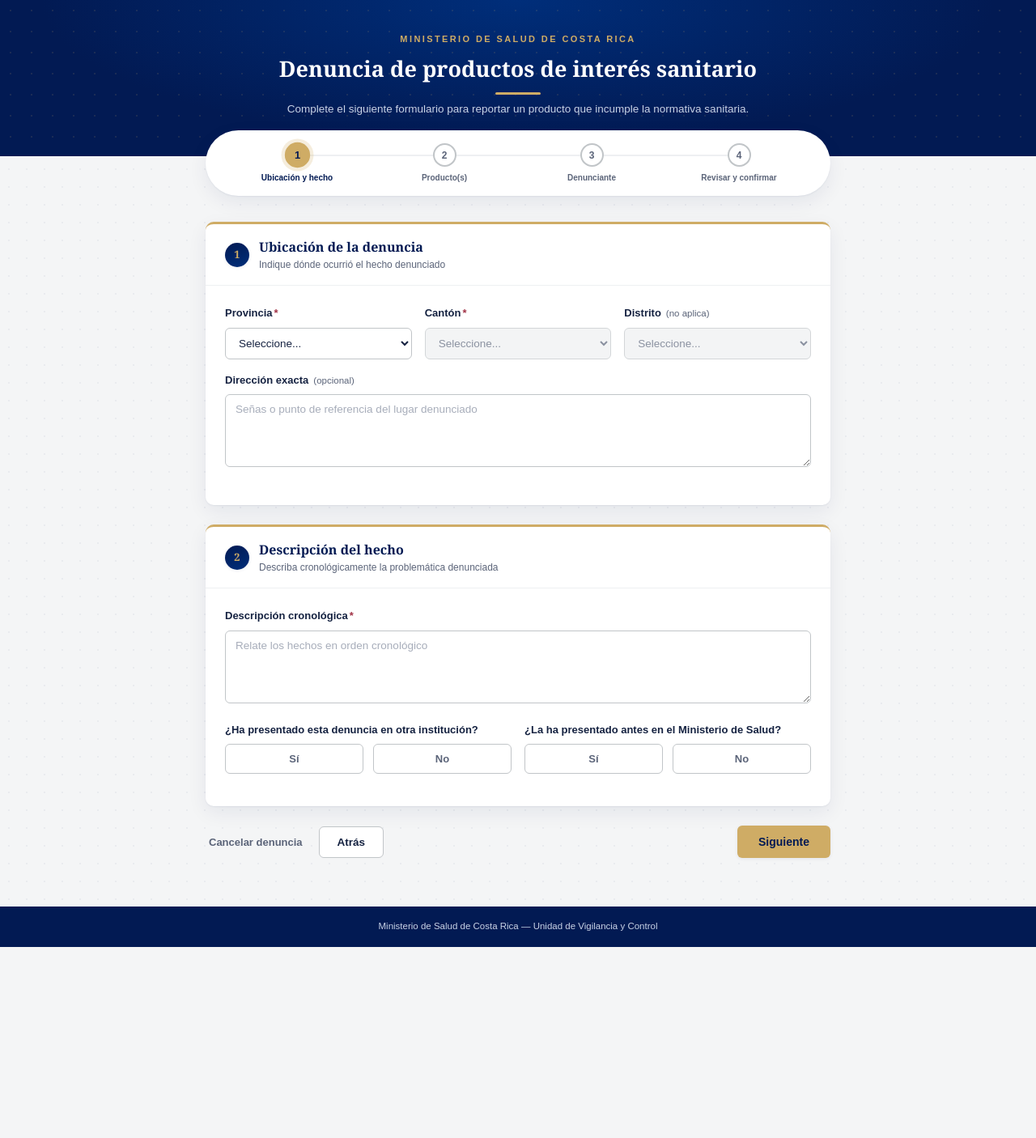
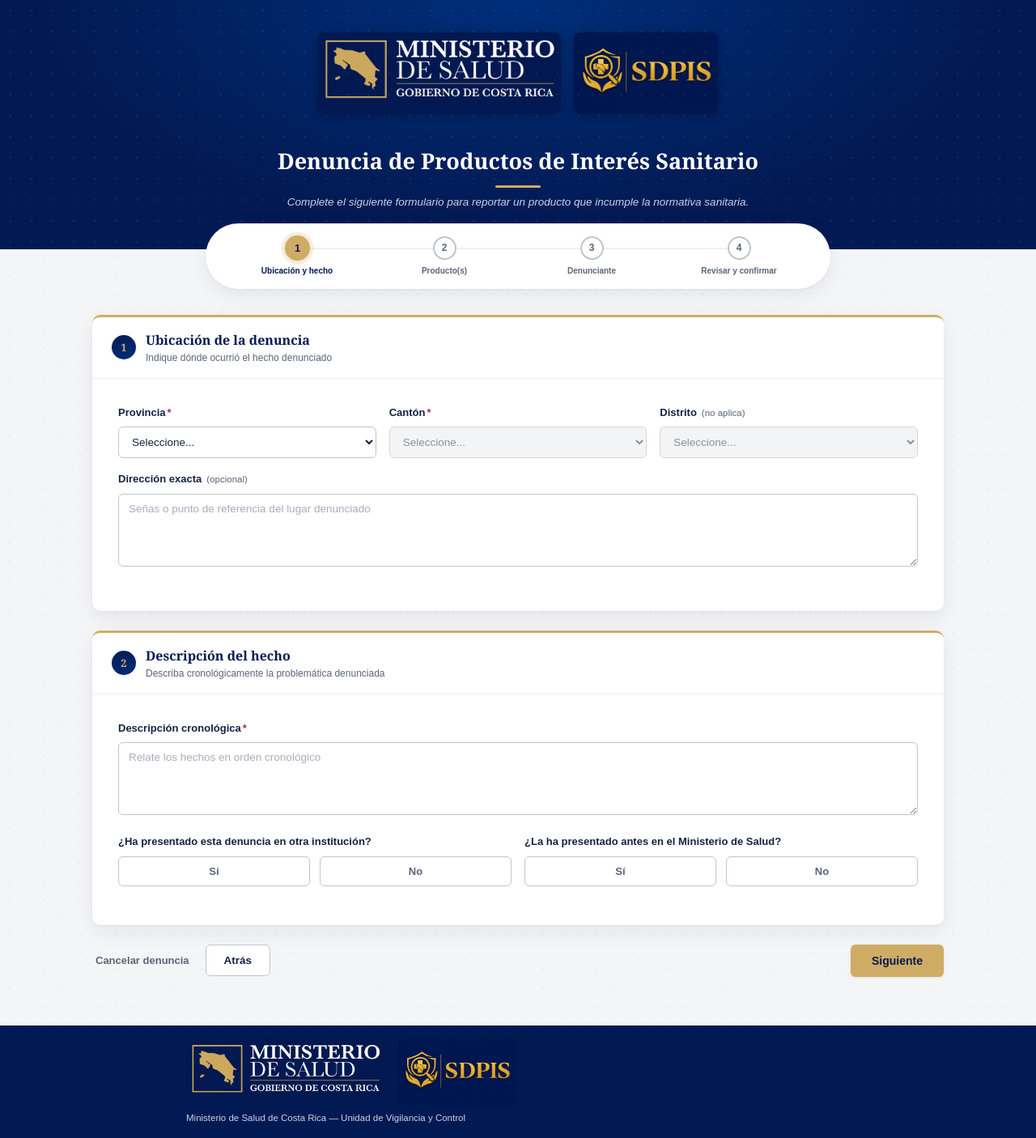
Before and after one commit to ruiz-1603/SDPIS.Api, a React (Vite) app in the folder sdpis-frontend/: page / in a window 1280 px wide. Shown: the whole page at 81% size. Before the commit the page ends 1170 px from the top, so only its background shows below. Built offline with nearby package versions, Linux system fonts and the light colour scheme.

Commit message:
confirmacion de denuncia mejorado, falta validar mas puntos del formulario

```diff
--- a/sdpis-frontend/src/pages/Publico/FormularioDenuncia/ConfirmacionDenuncia.jsx
+++ b/sdpis-frontend/src/pages/Publico/FormularioDenuncia/ConfirmacionDenuncia.jsx
@@ -1,15 +1,78 @@
+import { useState } from 'react';
+
 // numeroDenuncia: string generado por el backend (HU-005)
-export function ConfirmacionDenuncia({ numeroDenuncia }) {
+// denunciante: { tipoTramite: 'normal' | 'anonima' | 'confidencial', correo, ... } (HU-002)
+export function ConfirmacionDenuncia({ numeroDenuncia, denunciante }) {
+  const [copiado, setCopiado] = useState(false);
+
+  const esAnonima = denunciante?.tipoTramite === 'anonima';
+  const correo = denunciante?.correo?.trim();
+  // Solo tiene sentido ofrecer notificar por correo si no es anónima (en
+  // anónima no se solicitan datos de contacto, ver SeccionDenunciante).
+  const tieneCorreo = !esAnonima && Boolean(correo);
+
+  async function copiarNumero() {
+    try {
+      await navigator.clipboard.writeText(numeroDenuncia);
+      setCopiado(true);
+      setTimeout(() => setCopiado(false), 2000);
+    } catch {
+      // Si el navegador bloquea el portapapeles, no interrumpimos el flujo.
+    }
+  }
+
   return (
     <div className="main-publico">
       <div className="card">
-        <div className="card-body" style={{ textAlign: 'center' }}>
+        <div className="card-body confirmacion-denuncia__body">
+          <div className="confirmacion-denuncia__icono" aria-hidden="true">
+            <svg viewBox="0 0 24 24" fill="none" xmlns="http://www.w3.org/2000/svg">
+              <path
+                d="M5 13l4 4L19 7"
+                stroke="currentColor"
+                strokeWidth="2.5"
+                strokeLinecap="round"
+                strokeLinejoin="round"
+              />
+            </svg>
+          </div>
+
           <h2>Denuncia registrada con éxito</h2>
-          <p>
-            Su denuncia fue recibida por el Ministerio de Salud. Guarde el siguiente número para dar seguimiento al
-            caso:
-          </p>
-          <h1>{numeroDenuncia}</h1>
+
+          {esAnonima ? (
+            <p className="confirmacion-denuncia__texto">
+              Su denuncia anónima fue recibida por el Ministerio de Salud. Al no haberse registrado datos personales,
+              no es posible entregarle un número de seguimiento ni informarle sobre el avance del caso.
+            </p>
+          ) : (
+            <>
+              <p className="confirmacion-denuncia__texto">
+                Su denuncia fue recibida por el Ministerio de Salud. Guarde el siguiente número para dar seguimiento
+                al caso:
+              </p>
+
+              <div className="confirmacion-denuncia__numero">
+                <span className="confirmacion-denuncia__numero-etiqueta">Número de denuncia</span>
+                <span className="confirmacion-denuncia__numero-valor">{numeroDenuncia}</span>
+                <button type="button" className="btn-secondary confirmacion-denuncia__copiar" onClick={copiarNumero}>
+                  {copiado ? 'Copiado ✓' : 'Copiar número'}
+                </button>
+              </div>
+
+              <p className="confirmacion-denuncia__nota">
+                Conserve este número; lo necesitará para consultar el estado de su caso más adelante.
+              </p>
+
+              {tieneCorreo && (
+                <div className="banner-info confirmacion-denuncia__banner-correo">
+                  <span aria-hidden="true">✉️</span>
+                  <span>
+                    Se le estará informando al correo <strong>{correo}</strong> sobre el avance de su denuncia.
+                  </span>
+                </div>
+              )}
+            </>
+          )}
         </div>
       </div>
     </div>
--- a/sdpis-frontend/src/pages/Publico/FormularioDenuncia/FormularioDenuncia.jsx
+++ b/sdpis-frontend/src/pages/Publico/FormularioDenuncia/FormularioDenuncia.jsx
@@ -17,6 +17,8 @@ import { BloqueProducto } from './BloqueProducto';
 import { SeccionDenunciante } from './SeccionDenunciante';
 import { SeccionRevision } from './SeccionRevision';
 import { ConfirmacionDenuncia } from './ConfirmacionDenuncia';
+import logoMinisterio from '../../../assets/images/logoAzul_Ministerio.png';
+import logoSdpis from '../../../assets/images/logoAzul_SDPIS.png';
 
 const PASOS = [
   { numero: 1, etiqueta: 'Ubicación y hecho' },
@@ -109,11 +111,21 @@ export function FormularioDenuncia() {
 
   return (
     <>
-      <header className="hero-publico">
-        <div className="eyebrow">Ministerio de Salud de Costa Rica</div>
-        <h1>Denuncia de productos de interés sanitario</h1>
-        <p>Complete el siguiente formulario para reportar un producto que incumple la normativa sanitaria.</p>
-      </header>
+     <header className="hero-publico">
+  <div className="hero-publico__logos">
+    <img src={logoMinisterio} alt="Ministerio de Salud de Costa Rica" className="hero-publico__logo" />
+    {/* TODO: reemplazar href="/" por la ruta real cuando exista la página principal */}
+    <a href="/" aria-label="Ir a la página principal de SDPIS">
+      <img
+        src={logoSdpis}
+        alt="SDPIS - Sistema de Denuncias de Productos de Interés Sanitario"
+        className="hero-publico__logo"
+      />
+    </a>
+  </div>
+  <h1>Denuncia de Productos de Interés Sanitario</h1><br  ></br>
+ <em> <p>Complete el siguiente formulario para reportar un producto que incumple la normativa sanitaria.</p></em>
+</header>
 
       <div className="progress-wrap">
         <div className="progress-track">
@@ -207,7 +219,19 @@ export function FormularioDenuncia() {
         </div>
       </main>
 
-      <footer className="footer-publico">Ministerio de Salud de Costa Rica — Unidad de Vigilancia y Control</footer>
+      <footer className="footer-publico">
+        <div className="footer-publico__contenido">
+          <div className="footer-publico__logos">
+            <img src={logoMinisterio} alt="Ministerio de Salud de Costa Rica" className="footer-publico__logo" />
+            <img
+              src={logoSdpis}
+              alt="SDPIS - Sistema de Denuncias de Productos de Interés Sanitario"
+              className="footer-publico__logo"
+            />
+          </div>
+          <p className="footer-publico__texto">Ministerio de Salud de Costa Rica — Unidad de Vigilancia y Control</p>
+        </div>
+      </footer>
     </>
   );
 }
--- a/sdpis-frontend/src/styles/style.css
+++ b/sdpis-frontend/src/styles/style.css
@@ -583,7 +583,89 @@ button {
     }
 
 .card-body {
+    padding: var(--space-6);
+}
+
+/* Confirmación de denuncia (HU-005) */
+.confirmacion-denuncia__body {
+    text-align: center;
+    padding: var(--space-8) var(--space-6);
+}
+
+    .confirmacion-denuncia__icono {
+        width: 64px;
+        height: 64px;
+        margin: 0 auto var(--space-5);
+        border-radius: 50%;
+        background: var(--color-ok-soft);
+        color: var(--color-ok);
+        display: flex;
+        align-items: center;
+        justify-content: center;
+    }
+
+        .confirmacion-denuncia__icono svg {
+            width: 32px;
+            height: 32px;
+        }
+
+    .confirmacion-denuncia__body h2 {
+        color: var(--color-navy);
+        margin: 0 0 var(--space-3);
+    }
+
+    .confirmacion-denuncia__texto {
+        color: var(--color-ink-muted);
+        max-width: 440px;
+        margin: 0 auto var(--space-6);
+    }
+
+    .confirmacion-denuncia__numero {
+        background: var(--color-gray-soft);
+        border: 1px dashed var(--color-gray);
+        border-radius: var(--radius-md);
         padding: var(--space-5);
+        max-width: 360px;
+        margin: 0 auto var(--space-5);
+        display: flex;
+        flex-direction: column;
+        align-items: center;
+        gap: var(--space-2);
+    }
+
+        .confirmacion-denuncia__numero-etiqueta {
+            font-size: var(--fs-caption);
+            letter-spacing: 1.2px;
+            text-transform: uppercase;
+            color: var(--color-ink-muted);
+            font-weight: 700;
+        }
+
+        .confirmacion-denuncia__numero-valor {
+            font-family: var(--font-heading);
+            font-size: var(--fs-h2);
+            color: var(--color-navy);
+            font-weight: 700;
+            letter-spacing: 0.5px;
+            overflow-wrap: anywhere;
+        }
+
+        .confirmacion-denuncia__copiar {
+            margin-top: var(--space-2);
+            padding: 8px 18px;
+            font-size: 12.5px;
+        }
+
+    .confirmacion-denuncia__nota {
+        font-size: var(--fs-small);
+        color: var(--color-ink-muted);
+        margin: 0;
+    }
+
+        .confirmacion-denuncia__banner-correo {
+        max-width: 440px;
+        margin: var(--space-5) auto 0;
+        text-align: left;
     }
 
 /* Badges de criticidad */
@@ -1208,7 +1290,7 @@ table.denuncias-table {
         .footer-institucional .footer-logos img {
             height: 32px;
             width: auto;
-            max-width: 140px;
+            max-width: 100px;
             object-fit: contain;
         }
 
@@ -1296,21 +1378,24 @@ table.denuncias-table {
 
     .hero-publico__logos {
         display: flex;
-        align-items: center;
+        align-items: start;
         justify-content: center;
         gap: var(--space-4);
         margin-bottom: var(--space-5);
     }
 
     .hero-publico__logos img.hero-publico__logo {
-        height: 28px;
+    height: 100px;
     width: auto;
-        max-height: 28px;
+    max-height: 100px;
     max-width: none;
     object-fit: contain;
     display: inline-block;
     filter: drop-shadow(0 2px 6px rgba(0, 0, 0, 0.25));
-    }
+    border-radius: 8px; /* Bordes redondeados */
+    }
+
+
 
     .hero-publico .eyebrow {
         font-size: 11px;
@@ -1440,7 +1525,7 @@ table.denuncias-table {
 }
 
 .main-publico {
-    max-width: 820px;
+    max-width: 1100px;
     margin: var(--space-6) auto 60px;
     padding: 0 var(--space-5);
 }
@@ -1800,27 +1885,37 @@ table.denuncias-table {
     background: var(--color-navy);
     color: var(--color-ink-invertido);
     font-size: 11.5px;
-    text-align: center;
-    padding: var(--space-4);
+    padding: var(--space-4) var(--space-5);
     margin-top: var(--space-5);
 }
 
+    .footer-publico__contenido {
+        max-width: 820px;
+        margin: 0 auto;
+        display: flex;
+        flex-direction: column;
+        align-items: flex-start;
+        gap: var(--space-2);
+    }
+
     .footer-publico__logos {
         display: flex;
         align-items: center;
-        justify-content: center;
         gap: var(--space-4);
-        margin-bottom: var(--space-2);
     }
 
     .footer-publico__logos img.footer-publico__logo {
-        height: 28px;
+        height: 82px;
         width: auto;
-        max-height: 28px;
+        max-height: 82px;
         max-width: none;
         object-fit: contain;
-        opacity: 0.9;
-        display: inline-block;
+        display: block;
+    }
+
+    .footer-publico__texto {
+        margin: 0;
+        text-align: left;
     }
 
 /* ==========================================================================
```
Also changed, not shown: sdpis-frontend/src/assets/images/logoAzul_SDPIS.png. Lines whose indentation alone changed are shown as unchanged.
